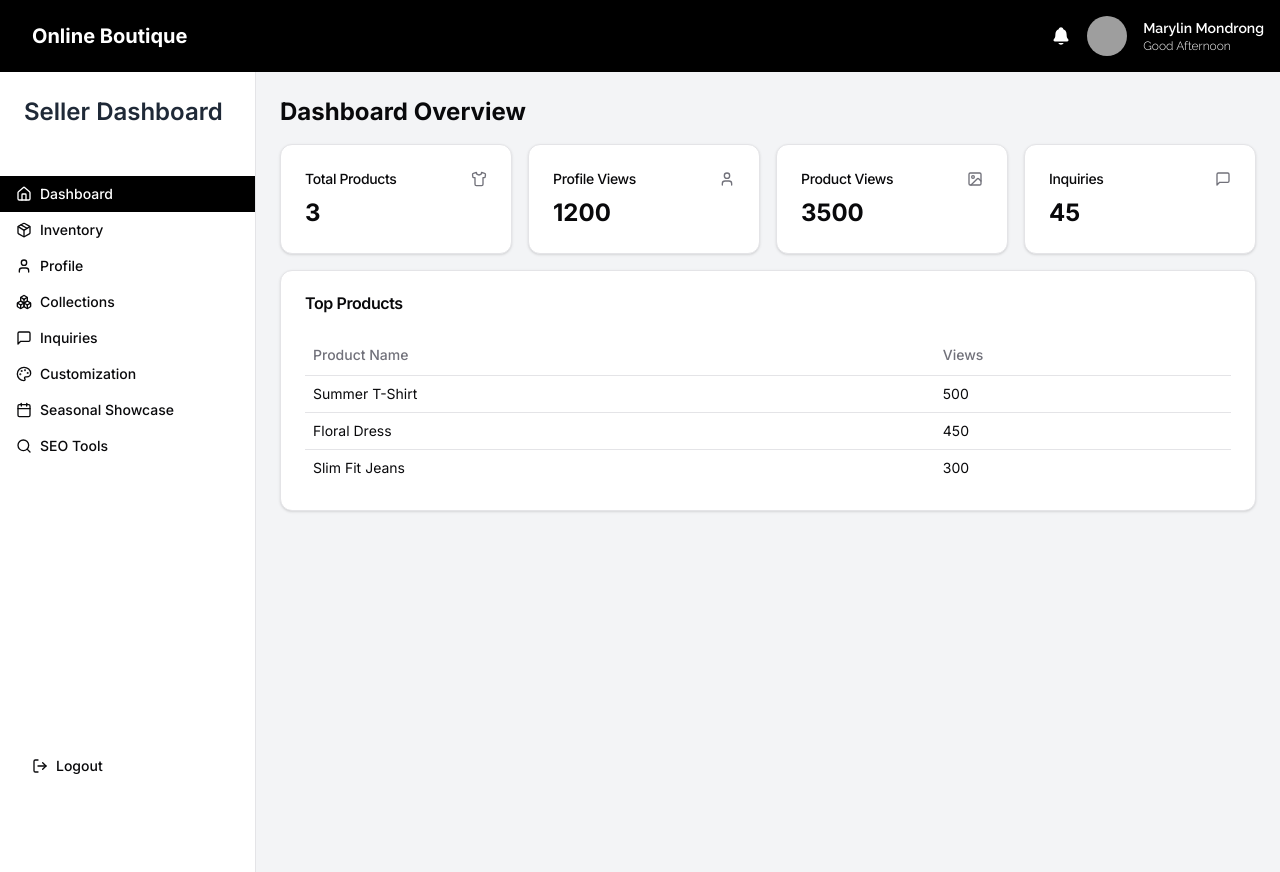
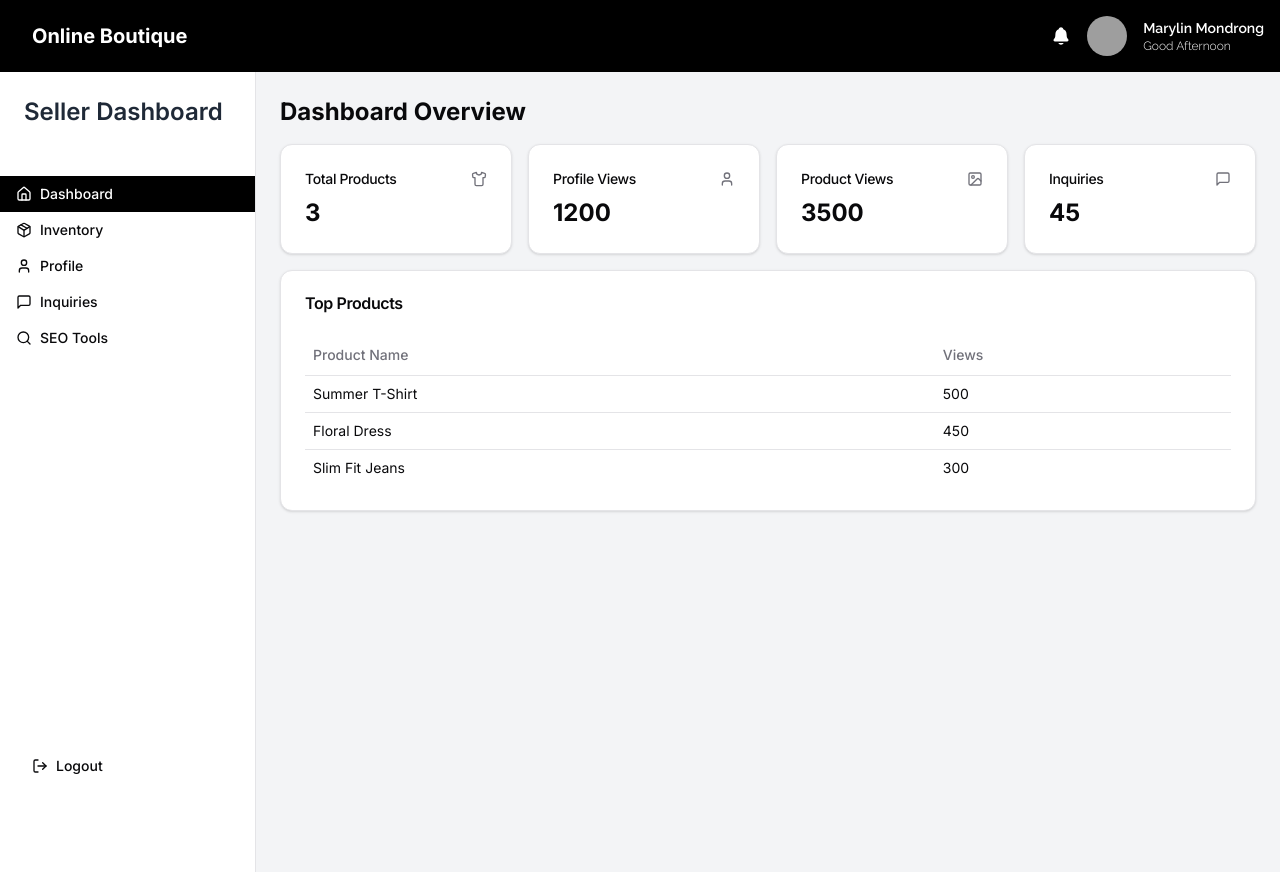
Before and after one commit to huntdavid175/clothingstore, a Next.js app: page /seller/admin in a window 1280 px wide. Built offline with nearby package versions, Linux system fonts and the light colour scheme; grey boxes are pictures that could not be loaded.

Commit message:
removed some links from dashboard

```diff
--- a/src/components/Admin/Seller/SideBar.tsx
+++ b/src/components/Admin/Seller/SideBar.tsx
@@ -34,12 +34,12 @@ const navLinks = [
     icon: <UserIcon className="mr-2 h-4 w-4" />,
     slug: "profile",
   },
-  {
-    name: "Collections",
-    href: "/seller/admin/collections",
-    icon: <BoxesIcon className="mr-2 h-4 w-4" />,
-    slug: "collections",
-  },
+  // {
+  //   name: "Collections",
+  //   href: "/seller/admin/collections",
+  //   icon: <BoxesIcon className="mr-2 h-4 w-4" />,
+  //   slug: "collections",
+  // },
   {
     name: "Inquiries",
     href: "/seller/admin/inquiries",
@@ -47,18 +47,18 @@ const navLinks = [
     slug: "inquiries",
   },
 
-  {
-    name: "Customization",
-    href: "/seller/admin/customization",
-    icon: <PaletteIcon className="mr-2 h-4 w-4" />,
-    slug: "customization",
-  },
-  {
-    name: "Seasonal Showcase",
-    href: "/seller/admin/seasonal-showcase",
-    icon: <CalendarIcon className="mr-2 h-4 w-4" />,
-    slug: "seasonal-showcase",
-  },
+  // {
+  //   name: "Customization",
+  //   href: "/seller/admin/customization",
+  //   icon: <PaletteIcon className="mr-2 h-4 w-4" />,
+  //   slug: "customization",
+  // },
+  // {
+  //   name: "Seasonal Showcase",
+  //   href: "/seller/admin/seasonal-showcase",
+  //   icon: <CalendarIcon className="mr-2 h-4 w-4" />,
+  //   slug: "seasonal-showcase",
+  // },
   {
     name: "SEO Tools",
     href: "/seller/admin/seo-tools",
```
